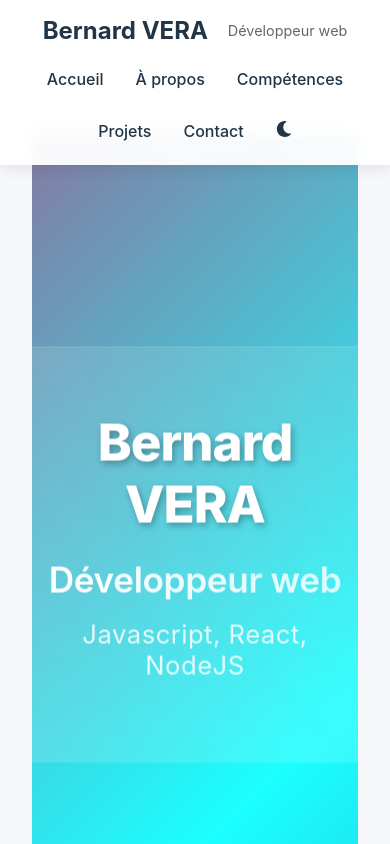
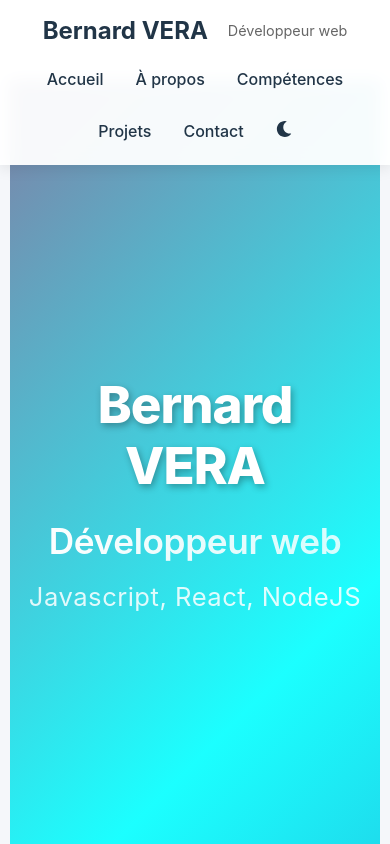
Before and after one commit to Bernard-VERA/Portfolio2, a React (Vite) app: page / in a window 390 px wide. Shown: the top 844 px of the page. Built offline with nearby package versions, Linux system fonts and the light colour scheme.

Commit message:
Amélioration du design sur hero et projects

```diff
--- a/src/App.css
+++ b/src/App.css
@@ -45,3 +45,9 @@ section:nth-child(odd) {
     transform: translateY(0);
   }
 }
+
+@media (max-width: 900px) {
+  section {
+    padding: 10px;
+  }
+}
--- a/src/components/Projects.jsx
+++ b/src/components/Projects.jsx
@@ -3,14 +3,14 @@ import { useState } from 'react';
 import '../styles/Projects.css';
 
 const projectsData = [
-  { name: "Booki", text: "Site de location de logements", tech: "HTML - CSS", image: "/images/booki.webp" },
-  { name: "Sophie Bluel", text: "Portfolio d'architecte d'intérieur", tech: "HTML - CSS - Javascript", image: "/images/bluel.webp" },
-  { name: "Menu Maker", text: "Site de création de menus", tech: "Gestion de projet - Méthodes Agiles", image: "/images/qwenta.webp" },
+  { name: "Booki", text: "Site de location de logements de vacances", tech: "HTML - CSS", image: "/images/booki.webp" },
+  { name: "Sophie Bluel", text: "Portfolio d'une architecte d'intérieur", tech: "HTML - CSS - Javascript", image: "/images/bluel.webp" },
+  { name: "Menu Maker", text: "Site de création de menus de restaurant", tech: "Gestion de projet - Méthodes Agiles", image: "/images/qwenta.webp" },
   { name: "Nina Carducci", text: "Portfolio d'une photographe", tech: "Débogage - Optimisation - SEO", image: "/images/carducci.webp" },
   { name: "Kasa immobilier", text: "Site de location de logements", tech: "React - NodeJS - JSON", image: "/images/kasa.webp" },
   { name: "Mon vieux grimoire", text: "Site de notation de livres", tech: "React - NodeJS - MongoDB - API REST", image: "/images/grimoire.webp" },
-  { name: "Le clerc d'huissier", text: "Ancien site sur les clercs d'huissier", tech: "CMS - Gestion de site - Forum", image: "/images/huissier.webp" },
-  { name: "Commissaire de justice", text: "Nouveau site sur les clercs d'huissier", tech: "React - JSON - SEO", image: "/images/clerc.webp" },
+  { name: "Le clerc d'huissier", text: "Site sur les clercs d'huissier", tech: "CMS - Gestion de site - Forum", image: "/images/huissier.webp" },
+  { name: "Commissaire de justice", text: "Site sur les clercs de commissaire de justice", tech: "React - JSON - SEO", image: "/images/clerc.webp" },
   { name: "Photographe", text: "Site d'un photographe amateur", tech: "HTML - CSS - Javascript", image: "/images/photographe.webp" },
   { name: "Agence web BV", text: "Site d'une agence web", tech: "HTML - CSS - Scroll-Driven Animations", image: "/images/agence.webp" },
   { name: "To do list", text: "Une Todo List simple", tech: "HTML - CSS - Javascript", image: "/images/todo.webp" },
--- a/src/styles/Home.css
+++ b/src/styles/Home.css
@@ -16,10 +16,6 @@
   padding: 2rem;
   position: relative;
   z-index: 1;
-  background: rgba(255, 255, 255, 0.08);
-  backdrop-filter: blur(25px);
-  border-top: 1px solid rgba(255, 255, 255, 0.15);
-  border-bottom: 1px solid rgba(255, 255, 255, 0.15);
 }
 
 .hero::before {
@@ -29,11 +25,6 @@
   left: 0;
   right: 0;
   bottom: 0;
-  background: linear-gradient(
-    45deg,
-    rgba(255, 255, 255, 0.08) 0%,
-    rgba(255, 255, 255, 0.03) 100%
-  );
   z-index: -1;
 }
 
--- a/src/styles/Projects.css
+++ b/src/styles/Projects.css
@@ -1,7 +1,6 @@
 .projects {
   width: 100%;
   max-width: 1200px;
-
   margin: 0 auto;
   padding: 2rem;
 }
@@ -23,7 +22,7 @@
   overflow: hidden;
   box-shadow: 0 4px 20px var(--shadow-color);
   transition: transform 0.3s ease, box-shadow 0.3s ease;
-  border: 1px solid rgba(202, 198, 198, 0.7);
+  border: 1px solid rgba(202, 198, 198, 0.5);
 }
 
 .project-card:hover {
@@ -32,10 +31,14 @@
 }
 
 .project-image {
-  width: 100%;
+  width: 94%;
+  margin-top: 3%;
   height: 300px;
   object-fit: cover;
   object-position: top;
+  border: 1px solid rgba(202, 198, 198, 0.5);
+  border-top-left-radius: 10px;
+  border-top-right-radius: 10px;
 }
 
 .project-content {
@@ -49,11 +52,13 @@
   font-size: 1.5rem;
   margin-bottom: 0.5rem;
   color: var(--text-primary);
+  text-align: left;
 }
 
 .project-text {
   font-size: 1.1rem;
-  margin-bottom: 1rem;
+  text-align: left;
+  min-height: 50px;
   text-align: left;
 }
 
@@ -61,6 +66,7 @@
   font-size: 0.9rem;
   color: var(--text-secondary);
   margin-bottom: 1rem;
+  text-align: left;
 }
 
 .project-button {
```
